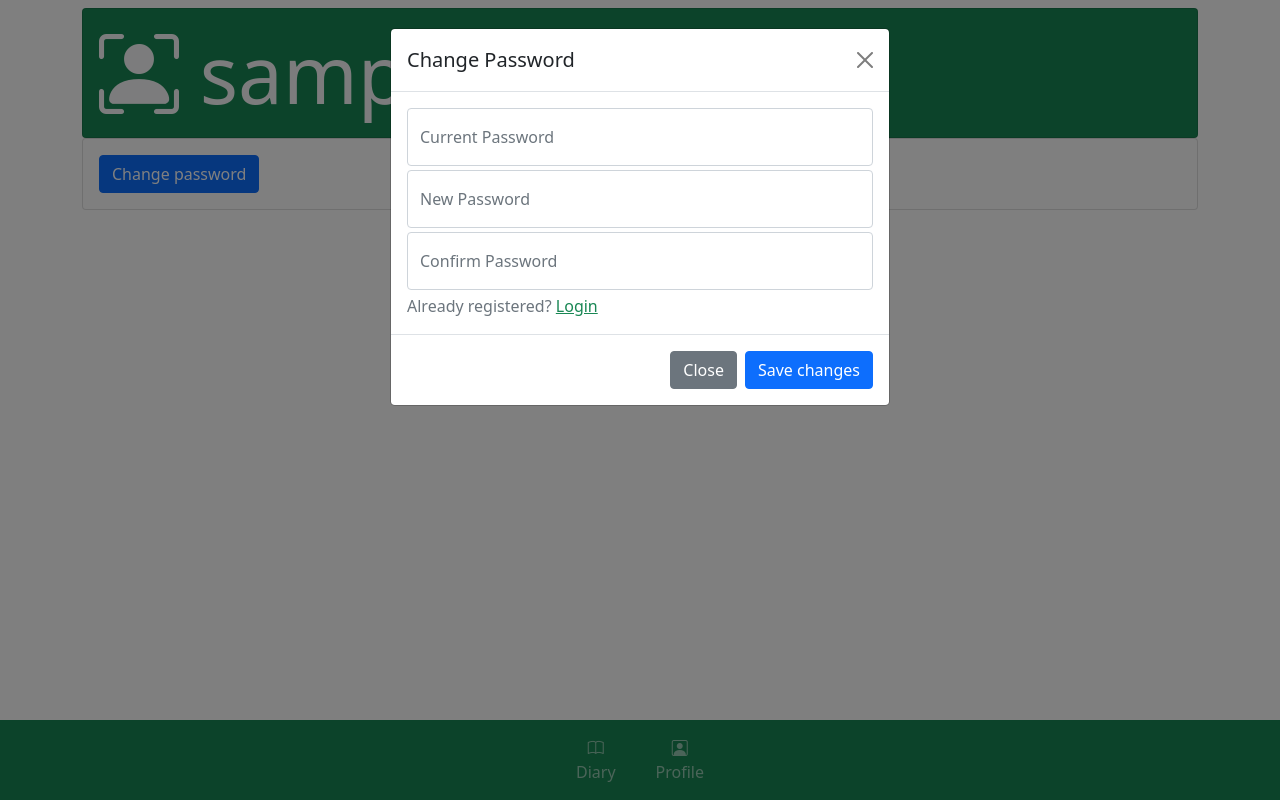
After one commit to redshift-rdr/foodfighters, a Flask app: page /profile in a window 1280 px wide, after a click on "Change password". The commit adds this page. Run offline with Flask 3, Linux system fonts and the light colour scheme; the visitor is signed in with stand-in values (Sample User, id 1).

Commit message:
adding profile page

```diff
--- a/app/forms.py
+++ b/app/forms.py
@@ -25,7 +25,18 @@ class RegisterForm(FlaskForm):
         password_stat = PasswordStats(password.data)
 
         if password_stat.strength() < 0.66:
-            raise ValidationError('Please use a more complex password')
+            raise ValidationError('Thats a bad password. Choose a better one')
+
+class ChangePasswordForm(FlaskForm):
+    current_password = PasswordField('Current Password', validators=[DataRequired()])
+    new_password = PasswordField('New Password', validators=[DataRequired()])
+    confirm_password = PasswordField('Confirm Password', validators=[DataRequired(), EqualTo('new_password')])
+
+    def validate_new_password(self, password):
+        password_stat = PasswordStats(password.data)
+
+        if password_stat.strength() < 0.66:
+            raise ValidationError('Thats a bad password. Choose a better one')
 
 class LoginForm(FlaskForm):
     username = StringField('Username', validators=[DataRequired()])
--- a/app/routes.py
+++ b/app/routes.py
@@ -5,7 +5,7 @@ from unicodedata import category
 from flask import render_template, flash, redirect, request, url_for, session, make_response, jsonify
 from app import app, db
 from app.models import Profile, DiaryEntry, Meal, FoodEntry, Food, NutritionRecord
-from app.forms import LoginForm, RegisterForm, addMealForm
+from app.forms import LoginForm, RegisterForm, addMealForm, ChangePasswordForm
 from datetime import date, timedelta
 from app.utils import get_barcode_from_imagedata, search_barcode
 from flask_login import current_user, login_user, logout_user, login_required
@@ -72,6 +72,13 @@ def index():
     return redirect(url_for('diary'))
     #return render_template('index.html')
 
+@app.route('/profile')
+@login_required
+def profile():
+    change_password_form = ChangePasswordForm()
+
+    return render_template('profile.html', profile=current_user, form=change_password_form)
+
 @app.route('/login', methods=['GET', 'POST'])
 def login():
     if current_user.is_authenticated:
@@ -134,10 +141,11 @@ def diary(indate : str):
 @app.route('/meal/remove_food/<foodentry_id>', methods=['GET'])
 @login_required
 def remove_food(foodentry_id):
+    diary_date = request.args.get('diary_date')
     foodentry = db.session.query(FoodEntry).filter_by(id=foodentry_id).delete()
     db.session.commit()
 
-    return redirect(url_for('diary'))
+    return redirect(url_for('diary', indate=diary_date))
 
 @app.route('/addmeal/<meal_id>', methods=['GET', 'POST'])
 @app.route('/addmeal/<meal_id>/<query>', methods=['GET', 'POST'])
@@ -149,6 +157,7 @@ def addmeal(meal_id, query=''):
     foods = db.session.query(Food).filter(Food.name.like(query)).limit(5).all()
 
     if not meal:
+        flash('That meal ID doesnt exist!')
         return redirect(url_for('index'))
 
     return render_template('addmeal.html', meal=meal, foods=foods)
@@ -158,15 +167,17 @@ def addmeal(meal_id, query=''):
 def addfood(meal_id, food_id):
     meal = db.session.query(Meal).filter_by(id=meal_id).one_or_none()
     food = db.session.query(Food).filter_by(id=food_id).one_or_none()
+    diary_date = request.args.get('diary_date', default='')
 
     if not meal or not food:
+        flash('That meal ID or food ID doesnt exist!')
         return redirect(url_for('index'))
 
     food_entry = FoodEntry(meal=meal, food=food, quantity=1)
     db.session.add(food_entry)
     db.session.commit()
 
-    return redirect(url_for('diary'))
+    return redirect(url_for('diary', indate=diary_date))
 
 @app.route('/scan/<meal_id>')
 @login_required
@@ -215,6 +226,23 @@ def edit_food(food_id):
         return redirect(url_for('index'))
 
     return render_template('editfood.html', food=food)
+
+@app.route('/meal/<uuid>/remove', methods=['GET'])
+@login_required
+def remove_meal(uuid):
+    diary_date = request.args.get('diary_date', default='')
+    meal = db.session.query(Meal).filter_by(id=uuid).one_or_none()
+
+    if not meal:
+        flash('That meal ID doesnt exist')
+
+    for entry in meal.foodentries:
+        db.session.query(FoodEntry).filter_by(id=entry.id).delete()
+
+    db.session.query(Meal).filter_by(id=uuid).delete()
+    db.session.commit()
+
+    return redirect(url_for('diary', indate=diary_date))
 
 
 ## API routes
--- a/app/templates/base.html
+++ b/app/templates/base.html
@@ -54,8 +54,37 @@
 
     {% endblock %}
 
+    {% with messages = get_flashed_messages() %}
+        {% if messages %}
+            {% for message in messages %}
+                <div class="position-fixed top-0 start-50 translate-middle-x p-3" style="z-index: 11">
+                    <div id="liveToast" class="toast hide bg-danger text-white" role="alert" aria-live="assertive" aria-atomic="true">
+                        <div class="d-flex">
+                            <div class="toast-body">
+                                {{ message }}
+                            </div>
+                            <button type="button" class="btn-close me-2 m-auto" data-bs-dismiss="toast" aria-label="Close"></button>
+                        </div>
+                    </div>
+                </div>
+            {% endfor %}
+        {% endif %}
+    {% endwith %}
+
+
+
     <!-- Option 1: Bootstrap Bundle with Popper -->
     <script src="{{ url_for('static', filename='app.js') }}"></script>
     <script src="https://cdn.jsdelivr.net/npm/bootstrap@5.0.2/dist/js/bootstrap.bundle.min.js" integrity="sha384-MrcW6ZMFYlzcLA8Nl+NtUVF0sA7MsXsP1UyJoMp4YLEuNSfAP+JcXn/tWtIaxVXM" crossorigin="anonymous"></script>
+    <script>
+      var toast = document.getElementById('liveToast');
+
+      if (toast)
+      {
+        var bstoast = new bootstrap.Toast(toast);
+        bstoast.show();
+      }
+
+    </script>
   </body>
 </html>
--- a/app/templates/diary.html
+++ b/app/templates/diary.html
@@ -62,7 +62,7 @@
                                 {% endif %}
 
                                 <span style="display: none" class="remove_container_{{meal.id}}">
-                                    <a class="text-danger" href="{{ url_for('remove_food', foodentry_id=entry.id) }}"><i class="bi bi-x-lg"></i></a>
+                                    <a class="text-danger" href="{{ url_for('remove_food', foodentry_id=entry.id, diary_date=diary_entry.day.isoformat()) }}"><i class="bi bi-x-lg"></i></a>
                                 </span>
                             </div>
                         </div>
@@ -80,14 +80,14 @@
                         <a style="text-decoration: none;" class="link-success" href="{{ url_for('addmeal', meal_id=meal.id) }}">Add food</a>
                     </div>
                     <div class="col">
-
                         <div class="dropdown">
                             <a class="link-dark" href="#" role="button" id="meal_options_link" data-bs-toggle="dropdown" aria-expanded="false">
                                 <i class="bi bi-three-dots-vertical"></i>
                             </a>
 
                             <ul class="dropdown-menu" aria-labelledby="meal_options_link">
-                                <li><a class="dropdown-item" onclick="toggle_remove_button('remove_container_{{meal.id}}', 'calories_container_{{meal.id}}')">Remove entries</a></li>
+                                <li><a class="btn dropdown-item" onclick="toggle_remove_button('remove_container_{{meal.id}}', 'calories_container_{{meal.id}}')">Remove entries</a></li>
+                                <li><a class="btn dropdown-item" href="{{ url_for('remove_meal', uuid=meal.id, diary_date=diary_entry.day.isoformat()) }}">Remove meal</a></li>
                             </ul>
                           </div>
                     </div>
--- /dev/null
+++ b/app/templates/profile.html
@@ -0,0 +1,64 @@
+{% extends "base.html" %}
+
+{% block content %}
+
+<div class="container mt-2">
+    <div class="card bg-success text-light">
+        <div class="card-body">
+            <span class="display-1">
+                <i class="bi bi-person-bounding-box"></i>
+                {{ profile.username }}
+            </span>
+        </div>
+    </div>
+
+    <div class="card">
+        <div class="card-body">
+            <button type="button" class="btn btn-primary" data-bs-toggle="modal" data-bs-target="#changePWModal">
+                Change password
+            </button>
+        </div>
+    </div>
+
+    <div class="modal" id="changePWModal" tabindex="-1">
+        <div class="modal-dialog">
+            <div class="modal-content">
+                <div class="modal-header">
+                    <h5 class="modal-title">Change Password</h5>
+                    <button type="button" class="btn-close" data-bs-dismiss="modal" aria-label="Close"></button>
+                </div>
+                <div class="modal-body">
+                    <form action="" method="post" novalidate>
+                        {{ form.hidden_tag() }}
+                        <div class="form-floating mb-1">
+                            {{ form.current_password(size=32, class_='form-control', placeholder="password", autocomplete="off") }}
+                            {{ form.current_password.label(class_='text-muted') }}
+                        </div>
+                        <div class="form-floating mb-1">
+                            {{ form.new_password(size=32, class_='form-control', placeholder="confirm", autocomplete="off") }}
+                            {{ form.new_password.label(class_='text-muted') }}
+                        </div>
+                        <div class="form-floating mb-1">
+                            {{ form.confirm_password(size=32, class_='form-control', placeholder="confirm", autocomplete="off") }}
+                            {{ form.confirm_password.label(class_='text-muted') }}
+                        </div>
+                        <div class="d-grid gap-2">
+                            <span class="text-muted">Already registered? <a class="link-success" href="{{ url_for('login') }}">Login</a></span>
+                        </div>
+                    </form>
+                </div>
+                <div class="modal-footer">
+                    <button type="button" class="btn btn-secondary" data-bs-dismiss="modal">Close</button>
+                    <button type="button" class="btn btn-primary">Save changes</button>
+                </div>
+            </div>
+        </div>
+    </div>
+
+
+
+</div>
+
+
+
+{% endblock %}
```
Also changed, not shown: app.db, app/static/app.js (line endings or trailing spaces).
